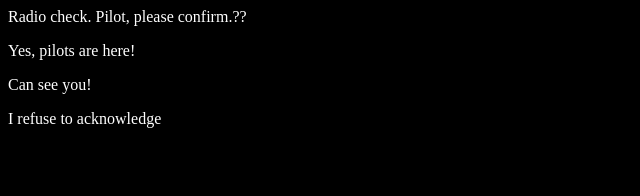
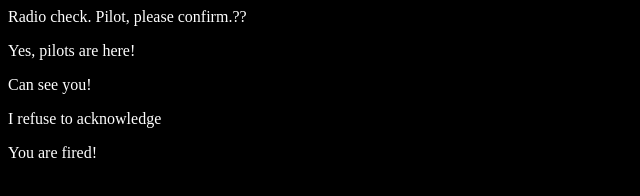
Before and after one commit to MusaddiqManzoor/communication-log, a plain HTML site: page index.html in a window 1280 px wide. Shown: the whole page, without its empty margins (0-640 px from the left). Drawn offline with Linux system fonts and the light colour scheme.

Commit message:
for conflict

```diff
--- a/index.html
+++ b/index.html
@@ -7,5 +7,6 @@
       <p>Yes, pilots are here!</p>
       <p>Can see you!</p>
       <p>I refuse to acknowledge</p>
+      <p>You are fired!</p>
    </body>
 </html>
```
